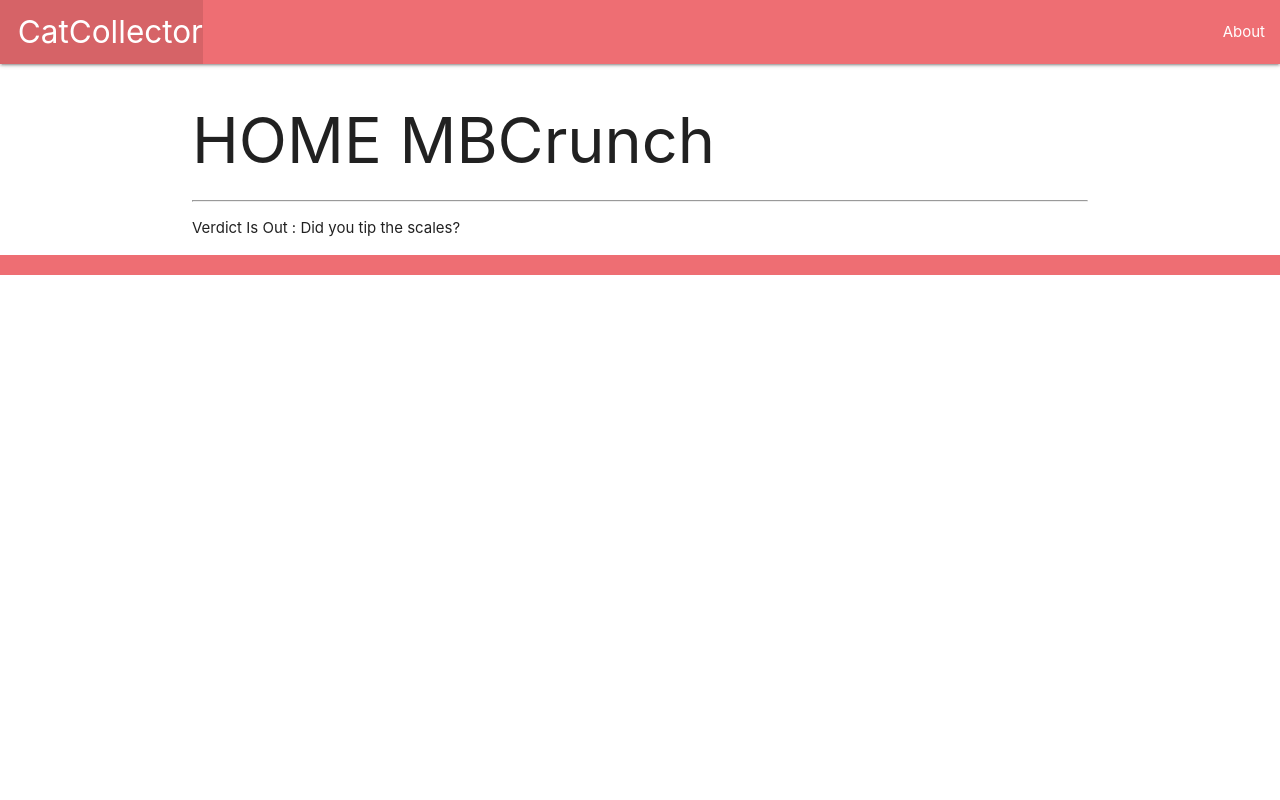
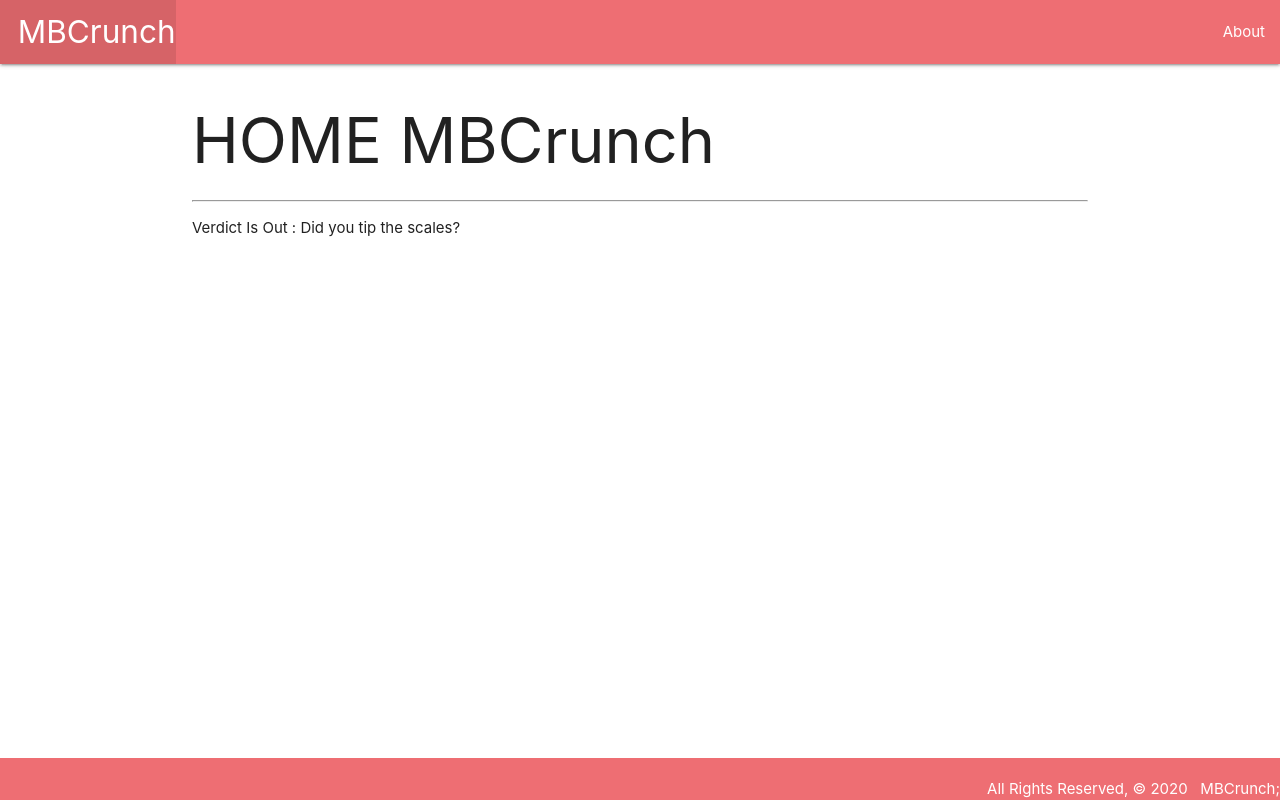
Before and after one commit to lizkane222/MBCrunch, a Django app: page / in a window 1280 px wide. Run offline with Django 3.2, Linux system fonts and the light colour scheme.

Commit message:
created static file for styles

```diff
--- /dev/null
+++ b/main_app/static/styles/main.css
@@ -0,0 +1,14 @@
+body {
+    display: flex;
+    min-height: 100vh;
+    flex-direction: column;
+}
+
+main {
+    flex: 1 0 auto;
+}
+
+footer{
+    padding-top: 0;
+    text-align: right;
+}
--- a/main_app/templates/base.html
+++ b/main_app/templates/base.html
@@ -6,7 +6,7 @@
   <meta charset="UTF-8">
   <meta name="viewport" content="width=device-width, initial-scale=1.0">
   <meta http-equiv="X-UA-Compatible" content="ie=edge">
-  <title>Cat Collector</title>
+  <title>Bins Collector</title>
   <link rel="stylesheet" href="https://cdnjs.cloudflare.com/ajax/libs/materialize/1.0.0/css/materialize.min.css">
   <link rel="stylesheet" href="{% static 'styles/main.css' %}">
 
@@ -16,7 +16,7 @@
     <nav>
       <div class="nav-wrapper">
         <ul>
-          <li><a href="/" class="left brand-logo">&nbsp;&nbsp;CatCollector</a></li>
+          <li><a href="/" class="left brand-logo">&nbsp;&nbsp;MBCrunch</a></li>
         </ul>
         <ul class="right">
           <li><a href="/about">About</a></li>
@@ -29,7 +29,7 @@
     {% endblock %}
   </main>
   <footer class="page-footer">
-    <div class="right">All Rights Reserved, &copy; 2020 &nbsp;</div>
+    <div class="right">All Rights Reserved, &copy; 2020 &nbsp MBCrunch;</div>
   </footer>
 </body>
 </html>
```
